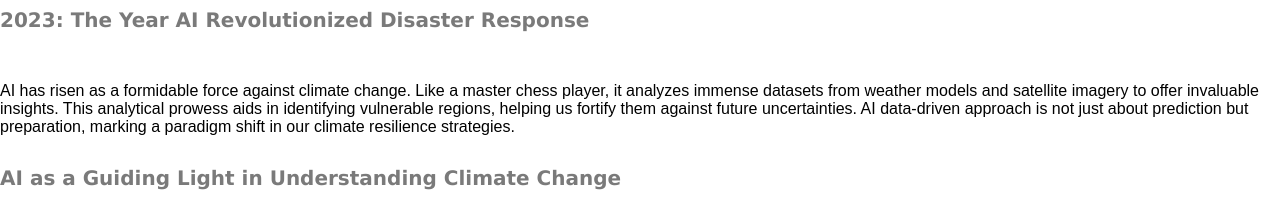
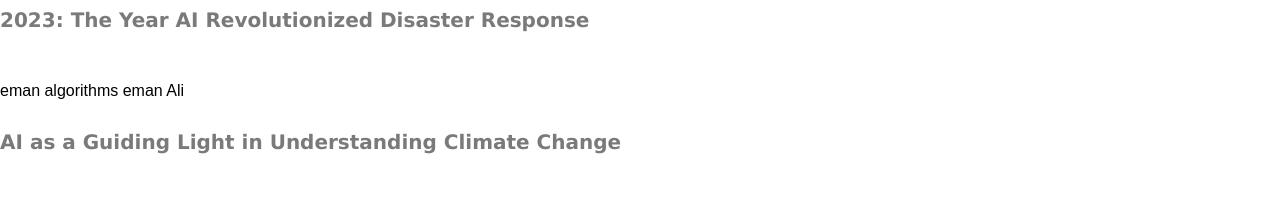
Before and after one commit to Eman-ali22/Neurog, a plain HTML site: page Neurog (1).html in a window 1280 px wide. Shown: the part 342-543 px from the top of the page. Drawn offline with Linux system fonts and the light colour scheme.

Commit message:
We have updated out records FYI

```diff
--- a/Neurog (1).html
+++ b/Neurog (1).html
@@ -41,12 +41,10 @@
         <h3>
           2023: The Year AI Revolutionized Disaster Response</h3>
         <p>
-          AI has risen as a formidable force against climate change.
-          Like a master chess player, it analyzes immense datasets from weather models and
-          satellite imagery to offer invaluable insights. This analytical prowess aids in identifying vulnerable regions,
-          helping us fortify them against future uncertainties. AI data-driven approach is not just about prediction but preparation,
-           marking a paradigm shift in our climate resilience strategies.
+          eman algorithms
 
+
+          eman Ali
         </p>
         <h3>
           AI as a Guiding Light in Understanding Climate Change</h3>
```
